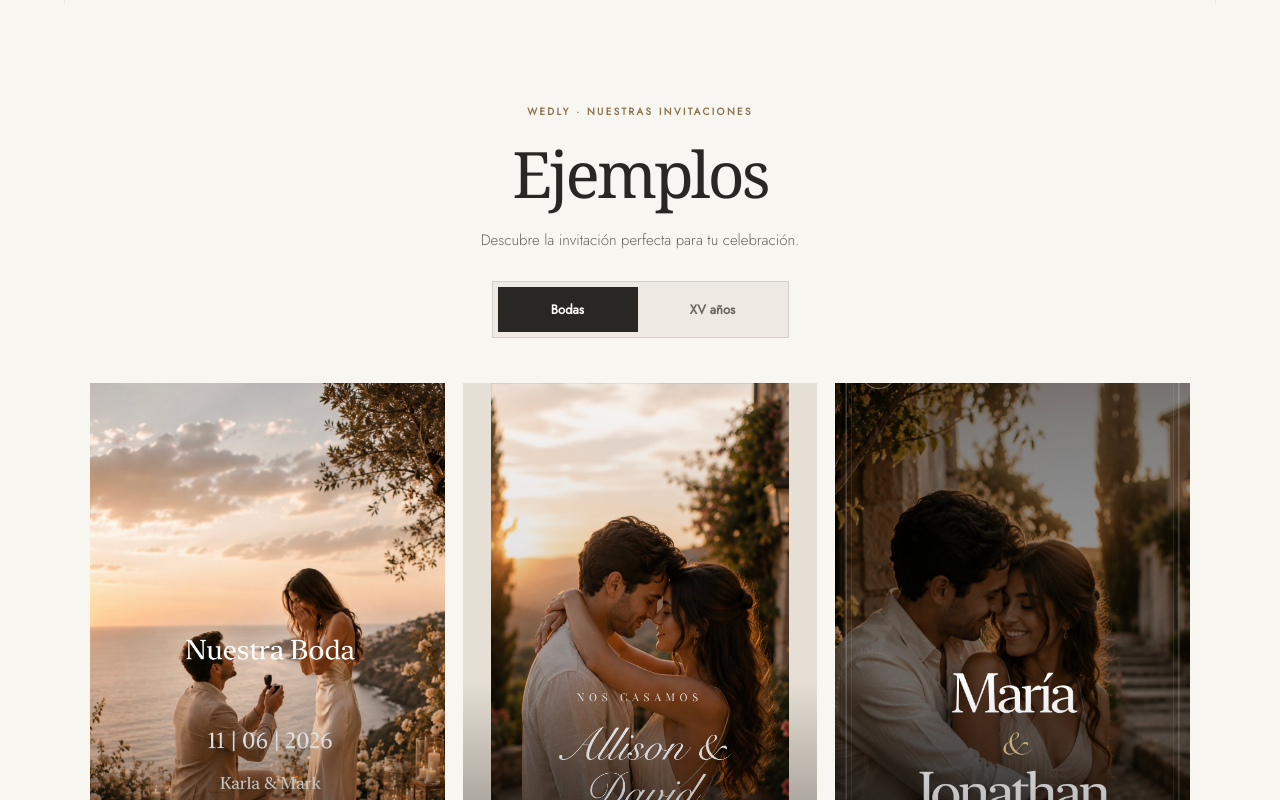
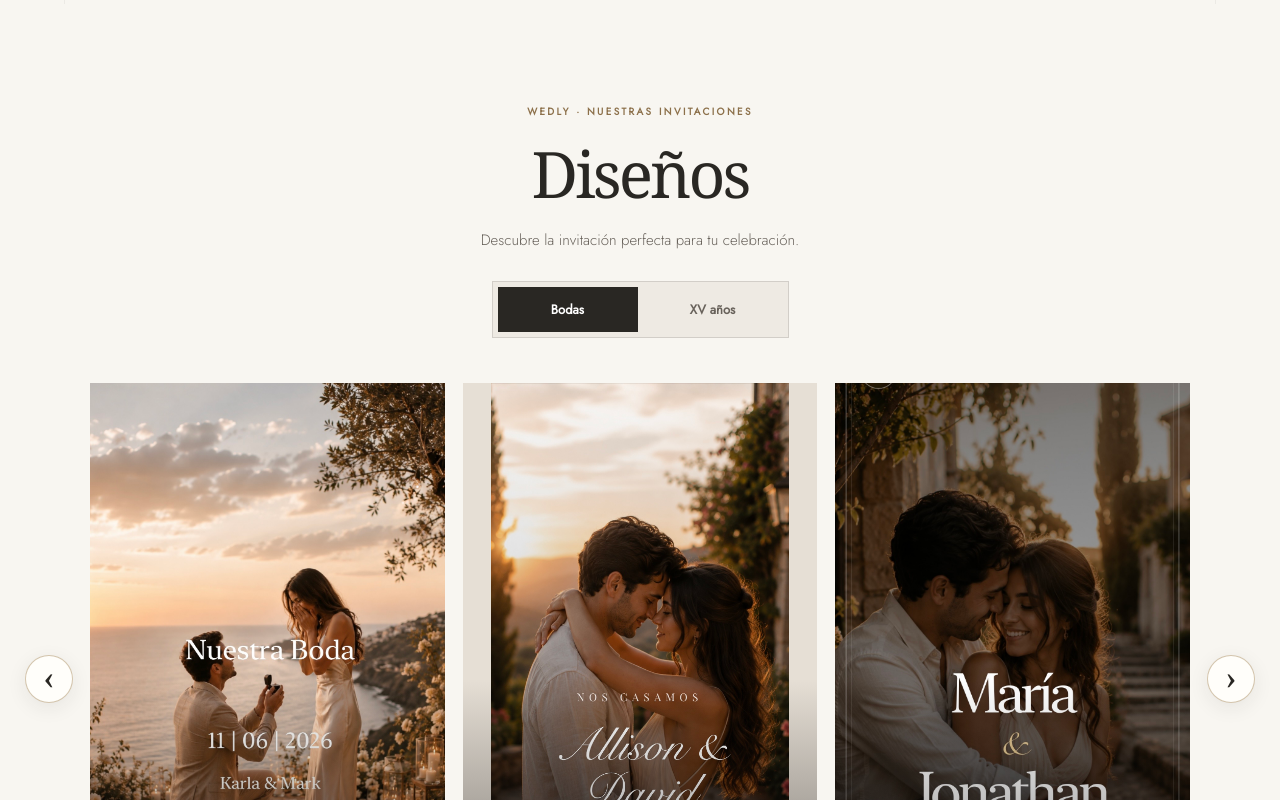
Before and after one commit to patrickespinoza/Wedly.web, a React (Vite) app: page / in a window 1280 px wide. Shown: the part 1080-1880 px from the top of the page. Built offline with nearby package versions, Linux system fonts and the light colour scheme.

Commit message:
cambio 001

```diff
--- a/src/components/Gallery.jsx
+++ b/src/components/Gallery.jsx
@@ -1,6 +1,10 @@
 
 import { useEffect, useRef, useState } from "react";
 import styles from "./Gallery.module.css";
+
+// ==========================================
+// INVITACIONES
+// ==========================================
 
 const invitations = {
   boda: [
@@ -58,10 +62,11 @@ const invitations = {
   ],
 };
 
-// Cambio automático cada 6 segundos
+// ==========================================
+// CONFIGURACIÓN
+// ==========================================
+
 const AUTO_INTERVAL = 6000;
-
-// Pausa después de deslizar manualmente
 const RESUME_DELAY = 12000;
 
 export default function Gallery() {
@@ -81,7 +86,7 @@ export default function Gallery() {
   const total = currentInvitations.length;
 
   // ==========================================
-  // DESPLAZAR CARRUSEL
+  // MOVER CARRUSEL
   // ==========================================
 
   const goTo = (index, behavior = "smooth") => {
@@ -96,10 +101,35 @@ export default function Gallery() {
 
     activeIndexRef.current = next;
 
+    const targetLeft =
+      card.getBoundingClientRect().left -
+      carousel.getBoundingClientRect().left +
+      carousel.scrollLeft;
+
     carousel.scrollTo({
-      left: card.offsetLeft - carousel.offsetLeft,
-      behavior: reducedMotion ? "instant" : behavior,
+      left: targetLeft,
+      behavior: reducedMotion ? "auto" : behavior,
     });
+  };
+
+  // ==========================================
+  // BOTONES IZQUIERDA / DERECHA
+  // ==========================================
+
+  const handlePrevious = () => {
+    pauseTemporarily();
+
+    const previous = activeIndexRef.current - 1;
+
+    goTo(previous);
+  };
+
+  const handleNext = () => {
+    pauseTemporarily();
+
+    const next = activeIndexRef.current + 1;
+
+    goTo(next);
   };
 
   // ==========================================
@@ -109,9 +139,7 @@ export default function Gallery() {
   const pauseTemporarily = () => {
     setPaused(true);
 
-    if (pauseTimerRef.current) {
     clearTimeout(pauseTimerRef.current);
-    }
 
     pauseTimerRef.current = setTimeout(() => {
       pauseTimerRef.current = null;
@@ -120,7 +148,7 @@ export default function Gallery() {
   };
 
   // ==========================================
-  // DETECTAR DESLIZAMIENTO
+  // DETECTAR POSICIÓN
   // ==========================================
 
   const handleScroll = () => {
@@ -129,17 +157,16 @@ export default function Gallery() {
     if (!carousel) return;
 
     const cards = Array.from(carousel.children);
-    const currentPosition = carousel.scrollLeft;
+    const carouselLeft =
+      carousel.getBoundingClientRect().left;
 
     let nearestIndex = 0;
     let nearestDistance = Infinity;
 
     cards.forEach((card, index) => {
-      const cardPosition =
-        card.offsetLeft - carousel.offsetLeft;
-
       const distance = Math.abs(
-        cardPosition - currentPosition
+        card.getBoundingClientRect().left -
+        carouselLeft
       );
 
       if (distance < nearestDistance) {
@@ -152,7 +179,7 @@ export default function Gallery() {
   };
 
   // ==========================================
-  // DESLIZAMIENTO CON EL DEDO
+  // DESLIZAMIENTO TÁCTIL
   // ==========================================
 
   const handleTouchStart = (event) => {
@@ -186,30 +213,25 @@ export default function Gallery() {
   const changeEvent = (type) => {
     if (type === eventType) return;
 
-    if (pauseTimerRef.current) {
     clearTimeout(pauseTimerRef.current);
     pauseTimerRef.current = null;
-    }
 
     activeIndexRef.current = 0;
     setPaused(false);
     setEventType(type);
   };
 
-  // Reiniciar al cambiar celebración
   useEffect(() => {
     activeIndexRef.current = 0;
 
-    if (carouselRef.current) {
-      carouselRef.current.scrollTo({
+    carouselRef.current?.scrollTo({
       left: 0,
-        behavior: "instant",
+      behavior: "auto",
     });
-    }
   }, [eventType]);
 
   // ==========================================
-  // ACCESIBILIDAD
+  // MOVIMIENTO REDUCIDO
   // ==========================================
 
   useEffect(() => {
@@ -234,7 +256,7 @@ export default function Gallery() {
   }, []);
 
   // ==========================================
-  // DETECTAR VISIBILIDAD
+  // VISIBILIDAD DE LA SECCIÓN
   // ==========================================
 
   useEffect(() => {
@@ -246,9 +268,7 @@ export default function Gallery() {
       ([entry]) => {
         setIsVisible(entry.isIntersecting);
       },
-      {
-        threshold: 0.2,
-      }
+      { threshold: 0.2 }
     );
 
     observer.observe(section);
@@ -257,7 +277,7 @@ export default function Gallery() {
   }, []);
 
   // ==========================================
-  // MOVIMIENTO AUTOMÁTICO
+  // CAMBIO AUTOMÁTICO
   // ==========================================
 
   useEffect(() => {
@@ -273,10 +293,7 @@ export default function Gallery() {
     const timer = setInterval(() => {
       if (document.hidden) return;
 
-      const next =
-        (activeIndexRef.current + 1) % total;
-
-      goTo(next);
+      goTo(activeIndexRef.current + 1);
     }, AUTO_INTERVAL);
 
     return () => clearInterval(timer);
@@ -294,9 +311,7 @@ export default function Gallery() {
 
   useEffect(() => {
     return () => {
-      if (pauseTimerRef.current) {
       clearTimeout(pauseTimerRef.current);
-      }
     };
   }, []);
 
@@ -310,6 +325,7 @@ export default function Gallery() {
       <div className={styles.container}>
 
         {/* ENCABEZADO */}
+
         <header className={styles.header}>
           <span className={styles.eyebrow}>
             WEDLY · NUESTRAS INVITACIONES
@@ -319,7 +335,7 @@ export default function Gallery() {
             className={styles.title}
             id="titulo-galeria"
           >
-            Ejemplos
+            Diseños
           </h2>
 
           <p className={styles.subtitle}>
@@ -327,7 +343,8 @@ export default function Gallery() {
             para tu celebración.
           </p>
 
-          {/* SELECTOR DE CELEBRACIÓN */}
+          {/* SELECTOR */}
+
           <div
             className={styles.eventSelector}
             role="group"
@@ -361,7 +378,25 @@ export default function Gallery() {
           </div>
         </header>
 
+        {/* ======================================
+            CARRUSEL CON FLECHAS
+        ====================================== */}
+
+        <div className={styles.carouselShell}>
+
+          {/* FLECHA IZQUIERDA */}
+
+          <button
+            type="button"
+            className={`${styles.navButton} ${styles.navPrevious}`}
+            onClick={handlePrevious}
+            aria-label="Ver diseño anterior"
+          >
+            <span aria-hidden="true">‹</span>
+          </button>
+
           {/* CARRUSEL */}
+
           <div className={styles.carouselArea}>
             <div
               key={eventType}
@@ -416,7 +451,7 @@ export default function Gallery() {
                   }}
                 >
                   <div className={styles.imageWrapper}>
-                  {/* IMAGEN CON AJUSTE PARA PLUS */}
+
                     <img
                       src={inv.image}
                       alt={`Invitación digital ${inv.name}`}
@@ -436,9 +471,10 @@ export default function Gallery() {
                       className={styles.imageGradient}
                     />
 
-                  {/* INFORMACIÓN SOBRE IMAGEN */}
                     <div className={styles.slideContent}>
-                    <span className={styles.slideCategory}>
+                      <span
+                        className={styles.slideCategory}
+                      >
                         {eventType === "boda"
                           ? "BODA"
                           : "XV AÑOS"}
@@ -455,15 +491,30 @@ export default function Gallery() {
                         </span>
                       </span>
                     </div>
+
                   </div>
                 </a>
               ))}
             </div>
           </div>
 
-        {/* NOTA INFERIOR */}
+          {/* FLECHA DERECHA */}
+
+          <button
+            type="button"
+            className={`${styles.navButton} ${styles.navNext}`}
+            onClick={handleNext}
+            aria-label="Ver siguiente diseño"
+          >
+            <span aria-hidden="true">›</span>
+          </button>
+
+        </div>
+
+        {/* INDICACIÓN SOLO EN CELULAR */}
+
         <p className={styles.bottomNote}>
-          «Desliza para ver más ejemplos»
+          Desliza para ver más diseños
         </p>
 
       </div>
--- a/src/components/Gallery.module.css
+++ b/src/components/Gallery.module.css
@@ -1,4 +1,3 @@
-
 /* ==========================================
    WEDLY — GALERÍA CINEMATOGRÁFICA
    SIN BOTONES NI INDICADORES
@@ -253,9 +252,7 @@
 
   padding-top: 10px;
 
-  border-top: 1px solid rgba(
-    255, 255, 255, 0.5
-  );
+  border-top: 1px solid rgba(255, 255, 255, 0.5);
 
   font-size: 10px;
   font-weight: 500;
@@ -439,3 +436,180 @@
     transform: none;
   }
 }
+
+/* ==========================================
+   WEDLY — FLECHAS DE NAVEGACIÓN
+   VISIBLES SOLO EN COMPUTADORA
+========================================== */
+
+/* CONTENEDOR GENERAL */
+
+.carouselShell {
+  position: relative;
+  width: 100%;
+  max-width: 1230px;
+  margin: 0 auto;
+
+  display: flex;
+  align-items: center;
+  justify-content: center;
+}
+
+/* EL CARRUSEL MANTIENE SU TAMAÑO */
+
+.carouselShell .carouselArea {
+  width: 100%;
+  max-width: 1100px;
+  min-width: 0;
+  margin: 0 auto;
+}
+
+/* ==========================================
+   BOTONES LATERALES
+========================================== */
+
+.navButton {
+  position: absolute;
+  top: 50%;
+  z-index: 5;
+
+  width: 48px;
+  height: 48px;
+
+  display: flex;
+  align-items: center;
+  justify-content: center;
+
+  padding: 0;
+
+  border: 1px solid rgba(167, 139, 96, 0.5);
+  border-radius: 50%;
+
+  background: #fffefa;
+  color: #292723;
+
+  cursor: pointer;
+
+  transform: translateY(-50%);
+
+  box-shadow: 0 5px 20px rgba(41, 39, 35, 0.08);
+
+  transition:
+    background 0.25s ease,
+    color 0.25s ease,
+    border-color 0.25s ease,
+    box-shadow 0.25s ease;
+}
+
+.navButton span {
+  display: block;
+  font-family: Georgia, serif;
+  font-size: 34px;
+  font-weight: 400;
+  line-height: 1;
+  margin-top: -4px;
+}
+
+.navButton:hover {
+  background: #292723;
+  border-color: #292723;
+  color: #ffffff;
+
+  box-shadow: 0 8px 24px rgba(41, 39, 35, 0.15);
+}
+
+.navButton:focus-visible {
+  outline: 2px solid #a78b60;
+  outline-offset: 4px;
+}
+
+/* POSICIÓN DE CADA FLECHA */
+
+.navPrevious {
+  left: 0;
+}
+
+.navNext {
+  right: 0;
+}
+
+/* ==========================================
+   COMPUTADORA
+========================================== */
+
+@media (min-width: 1001px) {
+  .carouselShell {
+    padding: 0 60px;
+    box-sizing: border-box;
+  }
+
+  .carouselShell .carouselArea {
+    max-width: 1100px;
+  }
+
+  /* Ocultar texto de deslizar */
+  .bottomNote {
+    display: none;
+  }
+}
+
+/* ==========================================
+   TABLET
+========================================== */
+
+@media (min-width: 601px) and (max-width: 1000px) {
+  .carouselShell {
+    padding: 0 54px;
+    box-sizing: border-box;
+  }
+
+  .navButton {
+    width: 40px;
+    height: 40px;
+  }
+
+  .navButton span {
+    font-size: 29px;
+  }
+
+  .bottomNote {
+    display: none;
+  }
+}
+
+/* ==========================================
+   CELULAR
+   SIN FLECHAS, SOLO DESLIZAMIENTO
+========================================== */
+
+@media (max-width: 600px) {
+  .carouselShell {
+    display: block;
+    padding: 0;
+  }
+
+  .carouselShell .carouselArea {
+    max-width: 430px;
+    width: 100%;
+  }
+
+  .navButton {
+    display: none;
+  }
+
+  .bottomNote {
+    display: block;
+    margin: 22px auto 0;
+    text-align: center;
+  }
+}
+
+/* ==========================================
+   MOVIMIENTO REDUCIDO
+========================================== */
+
+@media (prefers-reduced-motion: reduce) {
+  .navButton {
+    transition: none;
+  }
+}
```
Lines whose indentation alone changed are shown as unchanged.
